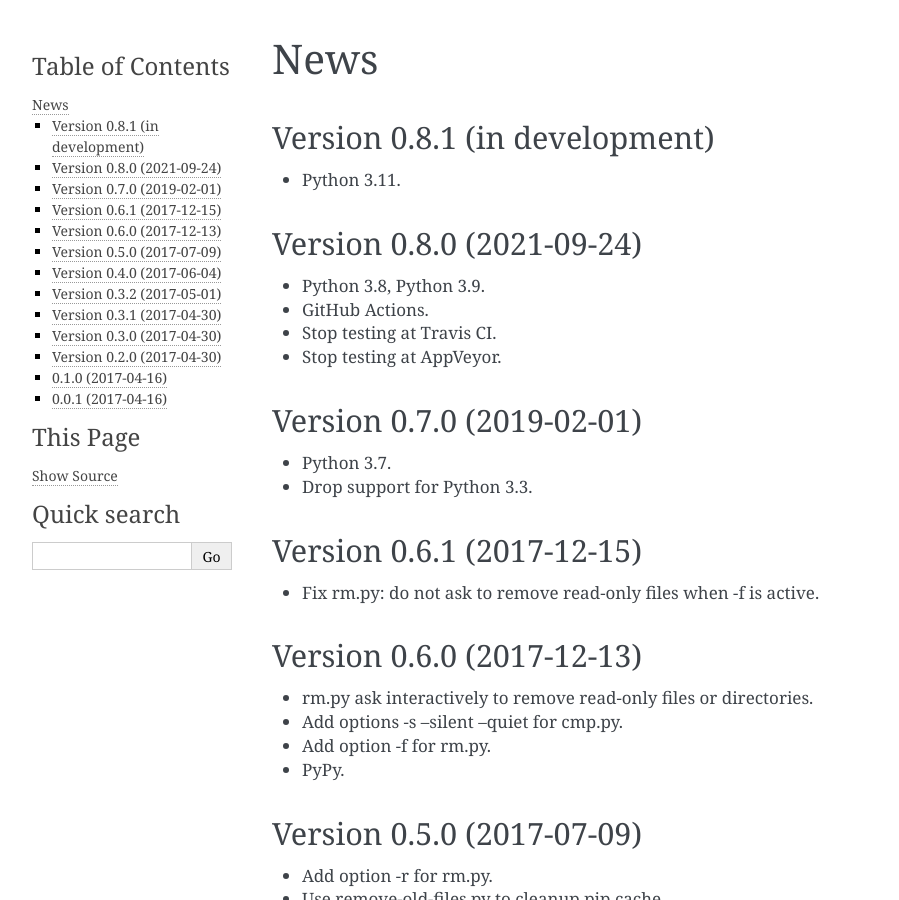
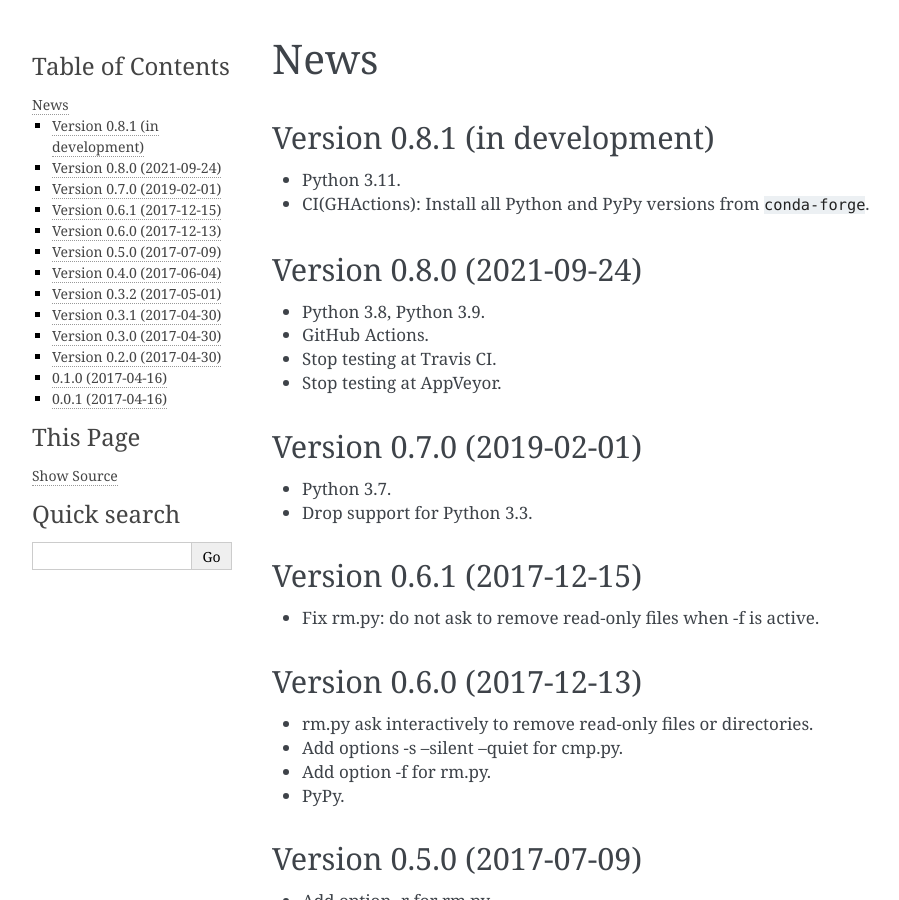
Before and after one commit to phdru/ppu, a Sphinx documentation site: the page built from docs/news.rst, in a window 1280 px wide and 900 px high. Shown: the whole window, without its empty margins (148-1047 px from the left). Built offline with Sphinx 7.4.7, drawn with Linux system fonts in a browser that asks for light colours.

Commit message:
CI(GHActions): Install all Python and PyPy versions from `conda-forge`

```diff
--- a/docs/news.rst
+++ b/docs/news.rst
@@ -5,6 +5,8 @@ Version 0.8.1 (in development)
 ------------------------------
 
 * Python 3.11.
+
+* CI(GHActions): Install all Python and PyPy versions from ``conda-forge``.
 
 Version 0.8.0 (2021-09-24)
 --------------------------
```
Also changed, not shown: 2 other files.
